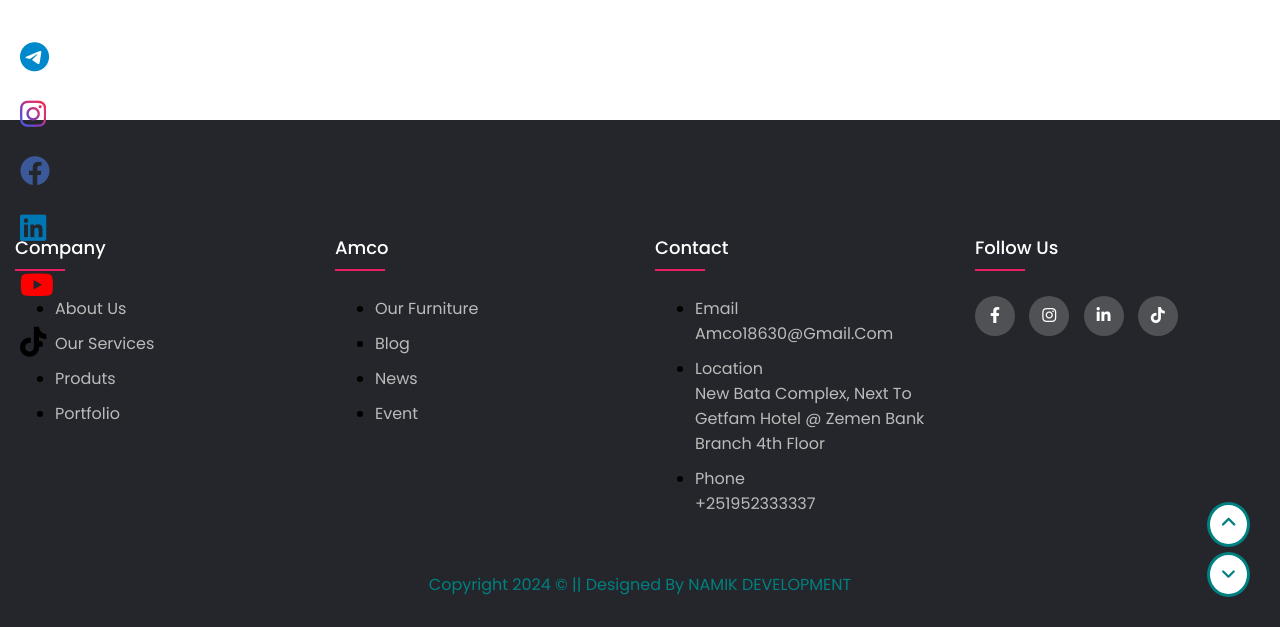
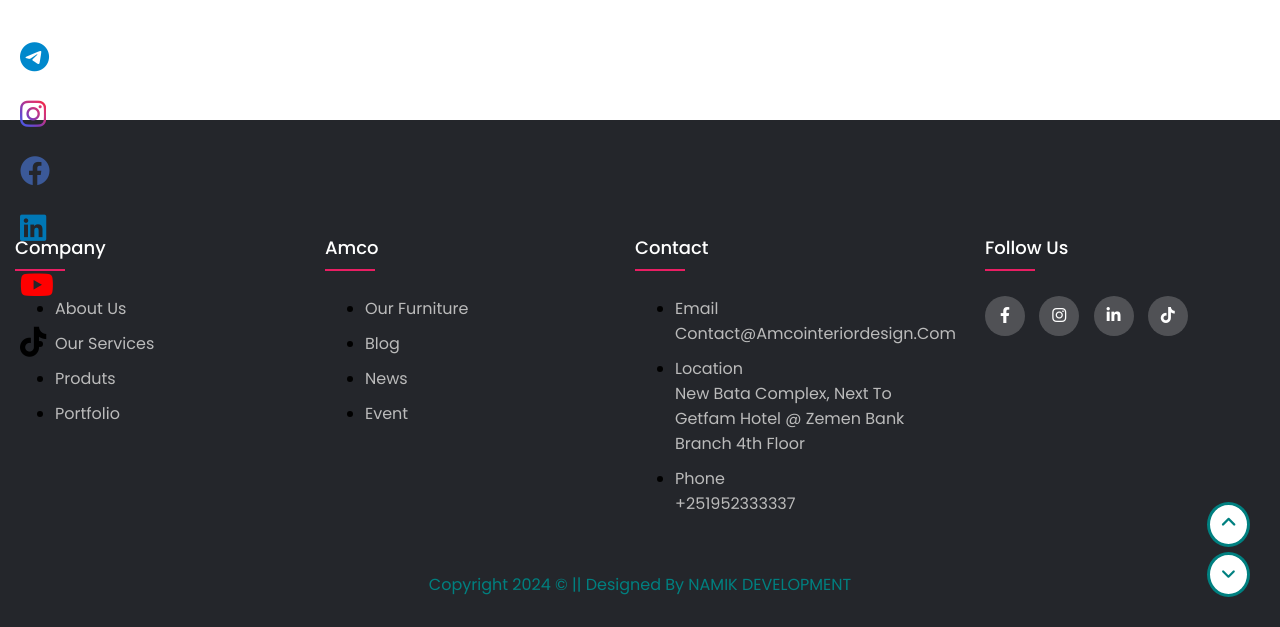
Before and after one commit to nazrawi777/AMCO-KAL, a Flask app: template app/templates/search_results.html in a window 1280 px wide. Shown: the part 423-1050 px from the top of the page. Run offline with Flask 3, Linux system fonts and the light colour scheme; the template is opened without the code that fills it, so the values that code supplies are empty; parts of the project's set-up code (start-up, migrations or seed data) failed here and were passed over; some libraries are stand-ins or nearby versions.

Commit message:
Update search_results.html

```diff
--- a/app/templates/search_results.html
+++ b/app/templates/search_results.html
@@ -9,7 +9,7 @@
     rel="stylesheet"
     href="https://fonts.googleapis.com/css2?family=Poppins:wght@400;500;700&display=swap"
   />
-  <link rel="icon" type="image/png" href="/static/images/logo.png">
+  <link rel="icon" type="image/png" href="/static/images/byd.png">
   <meta charset="utf-8" />
   <meta name="viewport" content="width=device-width, initial-scale=1">
   <meta name="description" content="Discover AMCO Interior Design for top-quality furniture and exceptional interior design services in Addis Ababa, Ethiopia. Visit our store for the best furniture prices and designs. Find furniture in Ethiopia, a furniture store in Addis Ababa, and interior design services.">
@@ -425,8 +425,8 @@ h2 {
             <h4>Contact</h4>
             <ul>
               <li>
-                <a href="mailto:amco18630@gmail.com" class="chd">email<br>
-                amco18630@gmail.com</a>
+                <a href="mailto:contact@amcointeriordesign.com" class="chd">email<br>
+               contact@amcointeriordesign.com</a>
               </li>
               <li><a href="https://maps.app.goo.gl/J4CjWG4xNGg5QtnW6?g_st=atm" class="bte">Location<br>
                 New Bata Complex, next to Getfam Hotel
```
